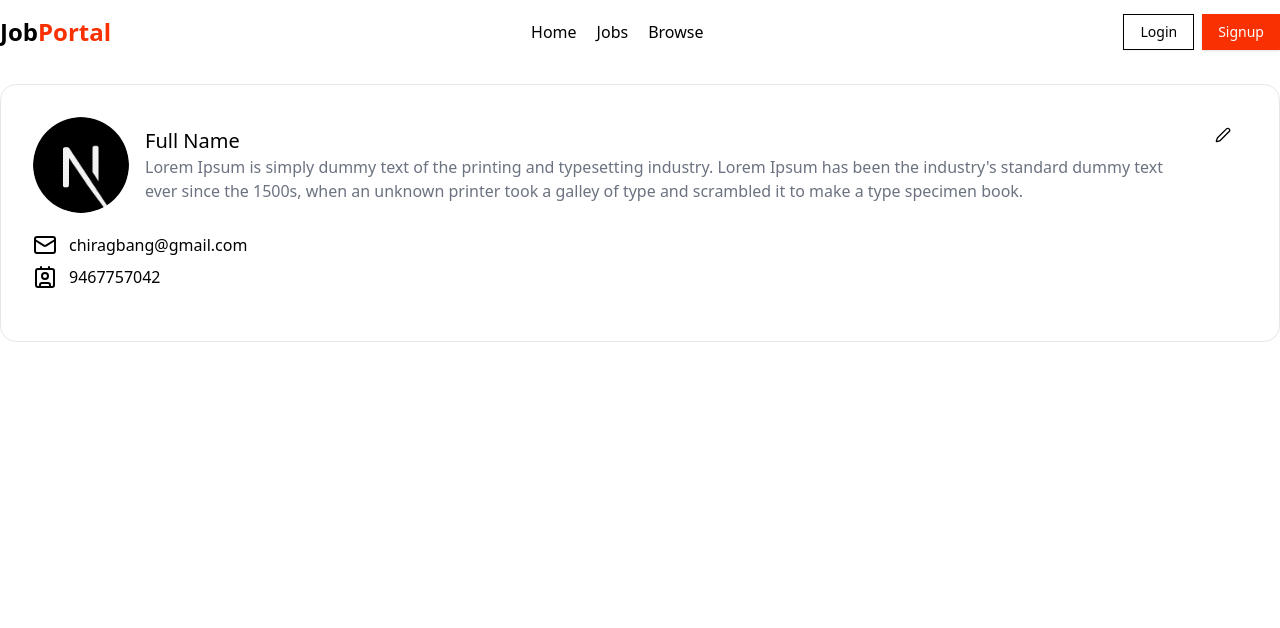
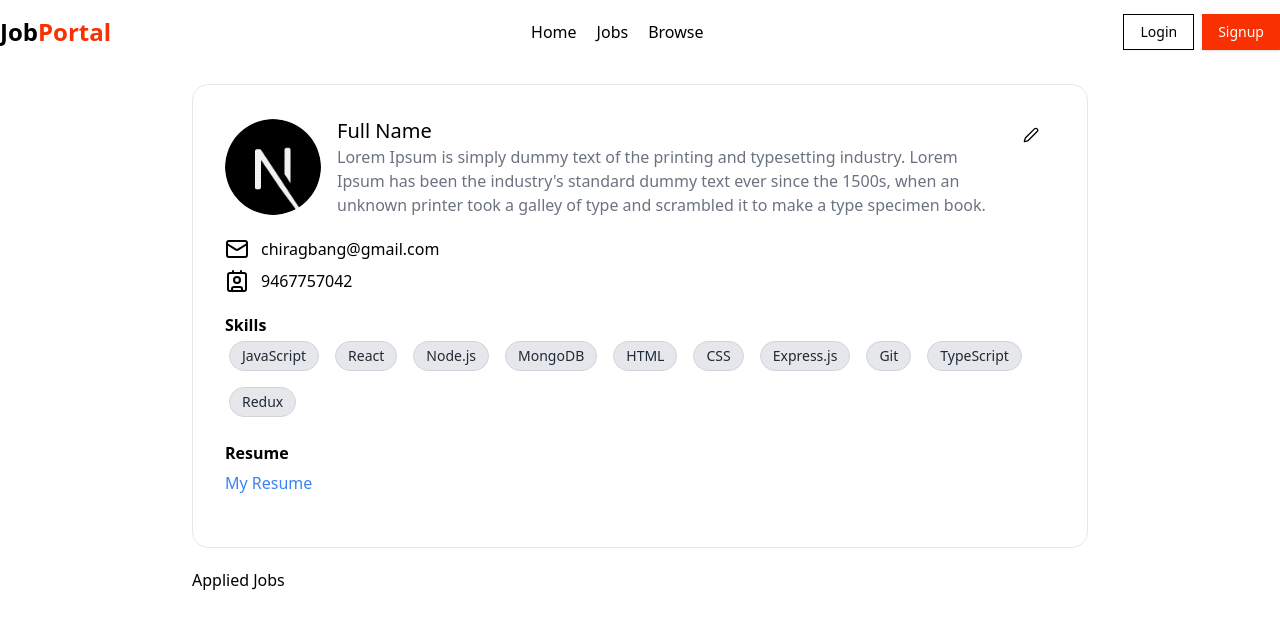
Before and after one commit to chiragbang/job-portal, a Next.js app in the folder frontend/: page /profile in a window 1280 px wide. Shown: the top 628 px of the page. Built offline with nearby package versions, Linux system fonts and the light colour scheme.

Commit message:
applied-jobs-table

```diff
--- a/frontend/src/app/profile/page.js
+++ b/frontend/src/app/profile/page.js
@@ -1,14 +1,33 @@
+import AppliedJobTable from '@/components/profile/AppliedJobTable'
 import Navbar from '@/components/shared/Navbar'
 import { Avatar, AvatarImage } from '@/components/ui/avatar'
+import { Badge } from '@/components/ui/badge'
 import { Button } from '@/components/ui/button'
+import { Label } from '@/components/ui/label'
 import { Contact, Mail, Pen } from 'lucide-react'
+import Link from 'next/link'
 import React from 'react'
 
+const skills = [
+  "JavaScript",
+  "React",
+  "Node.js",
+  "MongoDB",
+  "HTML",
+  "CSS",
+  "Express.js",
+  "Git",
+  "TypeScript",
+  "Redux"
+];
+
 const page = () => {
+
+  const isHaveResume = true;
   return (
     <div>
       <Navbar />
-      <div className='max-w-7xl mx-auto bg-white border border-gray-200 rounded-2xl my-5 p-8'>
+      <div className='max-w-4xl mx-auto bg-white border border-gray-200 rounded-2xl my-5 p-8'>
         <div className='flex justify-between'>
           <div className='flex items-center gap-4'>
             <Avatar className="h-24 w-24">
@@ -33,9 +52,45 @@
             <span>9467757042</span>
           </div>
         </div>
-        <div>
+
+        {/* Skills */}
+        <div className='my-5'>
+          {/* <h1>Skills</h1> */}
+          <Label className="text-md font-bold">Skills</Label>
+          <div className='flex items-center gap-2 flex-wrap'>
+            {
+              skills.length > 0 ? (
+                skills.map((item, index) => (
+                  <Badge
+                    key={index}
+                    variant="outline"
+                    className="px-3 py-1 text-sm font-medium text-gray-800 bg-gray-200 border-gray-300 rounded-full hover:bg-gray-300 transition-colors m-1"
+                  >
+                    {item}
+                  </Badge>
+                ))
+              ) : (
+                <span className="text-gray-500 italic">No skills added yet.</span>
+              )
+            }
+          </div>
         </div>
+
+        {/* Resume */}
+        <div className='grid w-full max-w-sm items-center gap-1.5 my-5'>
+          <Label className="text-md font-bold">Resume</Label>
+          {
+            isHaveResume ? <Link className='text-blue-500 w-full hover:underline cursor-pointer' target='blank' href="https://chatgpt.com">My Resume</Link> : <span>No Resume Available</span>
+          }
+        </div>
+
+        {/* Applied Jobs */}
+
       </div>
+      <div className='max-w-4xl mx-auto bg-white rounded-2xl'>
+          <h1>Applied Jobs</h1>
+          <AppliedJobTable/>
+        </div>
     </div>
   )
 }
--- /dev/null
+++ b/frontend/src/components/profile/AppliedJobTable.jsx
@@ -0,0 +1,14 @@
+import React from 'react'
+import { Table } from '../ui/table'
+
+const AppliedJobTable = () => {
+  return (
+    <div>
+        <Table>
+
+        </Table>
+    </div>
+  )
+}
+
+export default AppliedJobTable
--- /dev/null
+++ b/frontend/src/components/ui/table.jsx
@@ -0,0 +1,86 @@
+import * as React from "react"
+
+import { cn } from "@/lib/utils"
+
+const Table = React.forwardRef(({ className, ...props }, ref) => (
+  <div className="relative w-full overflow-auto">
+    <table
+      ref={ref}
+      className={cn("w-full caption-bottom text-sm", className)}
+      {...props} />
+  </div>
+))
+Table.displayName = "Table"
+
+const TableHeader = React.forwardRef(({ className, ...props }, ref) => (
+  <thead ref={ref} className={cn("[&_tr]:border-b", className)} {...props} />
+))
+TableHeader.displayName = "TableHeader"
+
+const TableBody = React.forwardRef(({ className, ...props }, ref) => (
+  <tbody
+    ref={ref}
+    className={cn("[&_tr:last-child]:border-0", className)}
+    {...props} />
+))
+TableBody.displayName = "TableBody"
+
+const TableFooter = React.forwardRef(({ className, ...props }, ref) => (
+  <tfoot
+    ref={ref}
+    className={cn("border-t bg-muted/50 font-medium [&>tr]:last:border-b-0", className)}
+    {...props} />
+))
+TableFooter.displayName = "TableFooter"
+
+const TableRow = React.forwardRef(({ className, ...props }, ref) => (
+  <tr
+    ref={ref}
+    className={cn(
+      "border-b transition-colors hover:bg-muted/50 data-[state=selected]:bg-muted",
+      className
+    )}
+    {...props} />
+))
+TableRow.displayName = "TableRow"
+
+const TableHead = React.forwardRef(({ className, ...props }, ref) => (
+  <th
+    ref={ref}
+    className={cn(
+      "h-10 px-2 text-left align-middle font-medium text-muted-foreground [&:has([role=checkbox])]:pr-0 [&>[role=checkbox]]:translate-y-[2px]",
+      className
+    )}
+    {...props} />
+))
+TableHead.displayName = "TableHead"
+
+const TableCell = React.forwardRef(({ className, ...props }, ref) => (
+  <td
+    ref={ref}
+    className={cn(
+      "p-2 align-middle [&:has([role=checkbox])]:pr-0 [&>[role=checkbox]]:translate-y-[2px]",
+      className
+    )}
+    {...props} />
+))
+TableCell.displayName = "TableCell"
+
+const TableCaption = React.forwardRef(({ className, ...props }, ref) => (
+  <caption
+    ref={ref}
+    className={cn("mt-4 text-sm text-muted-foreground", className)}
+    {...props} />
+))
+TableCaption.displayName = "TableCaption"
+
+export {
+  Table,
+  TableHeader,
+  TableBody,
+  TableFooter,
+  TableHead,
+  TableRow,
+  TableCell,
+  TableCaption,
+}
```
